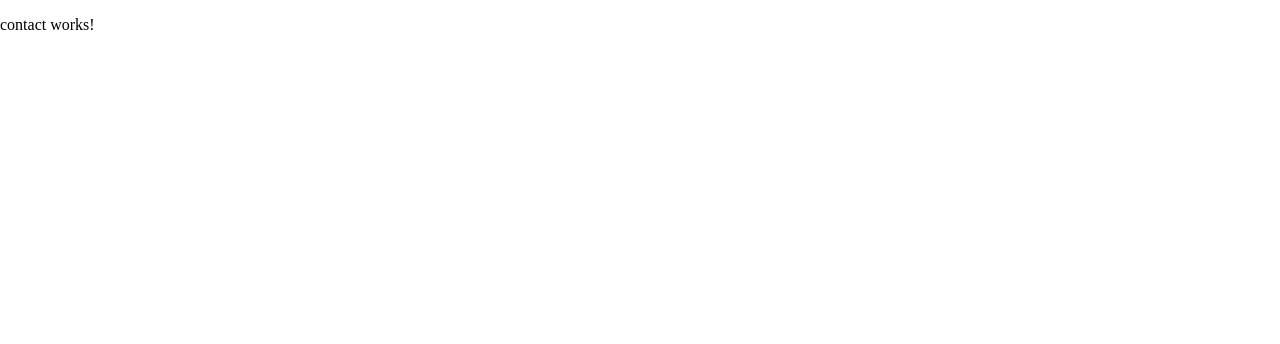
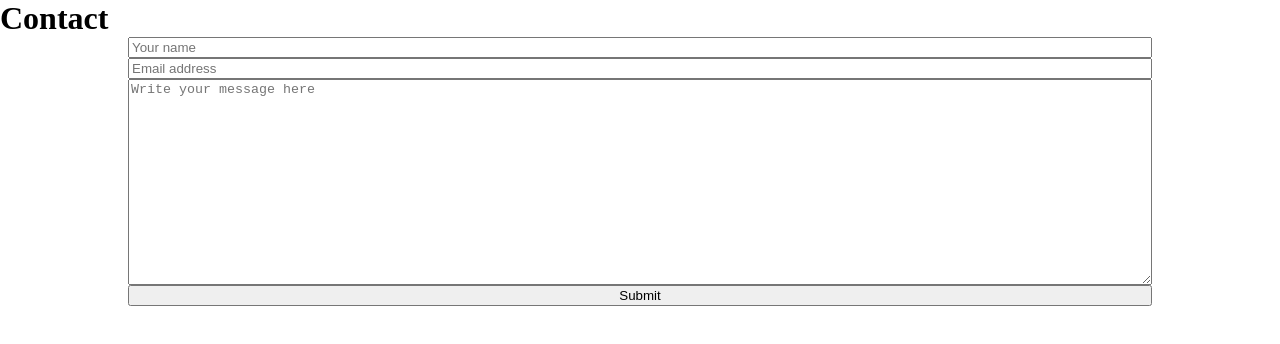
Before and after one commit to NicoleDreon/portfolio, an Angular app: page /contact in a window 1280 px wide. Shown: the top 344 px of the page. Built offline with nearby package versions, Linux system fonts and the light colour scheme.

Commit message:
basic contatct form

```diff
--- a/src/app/contact/contact.component.css
+++ b/src/app/contact/contact.component.css
@@ -0,0 +1,9 @@
+.test {
+  display: flex;
+  justify-content: center;
+}
+.form {
+  display: flex;
+  flex-direction: column;
+  width: 80%;
+}
--- a/src/app/contact/contact.component.html
+++ b/src/app/contact/contact.component.html
@@ -1 +1,20 @@
-<p>contact works!</p>
+<h1>Contact</h1>
+
+<div class="test">
+  <form class="form">
+    <!-- <label for="name">Full Name</label> -->
+    <input type="text" id="name" name="name" placeholder="Your name" />
+
+    <!-- <label for="email">Email Address</label> -->
+    <input type="text" id="email" name="email" placeholder="Email address" />
+    <!-- <label for="message">Message</label> -->
+    <textarea
+      id="message"
+      name="message"
+      placeholder="Write your message here"
+      style="height: 200px"
+    ></textarea>
+    <input class="submit-button" type="submit" />
+    <!-- <button><a>Submit</a></button> -->
+  </form>
+</div>
```
